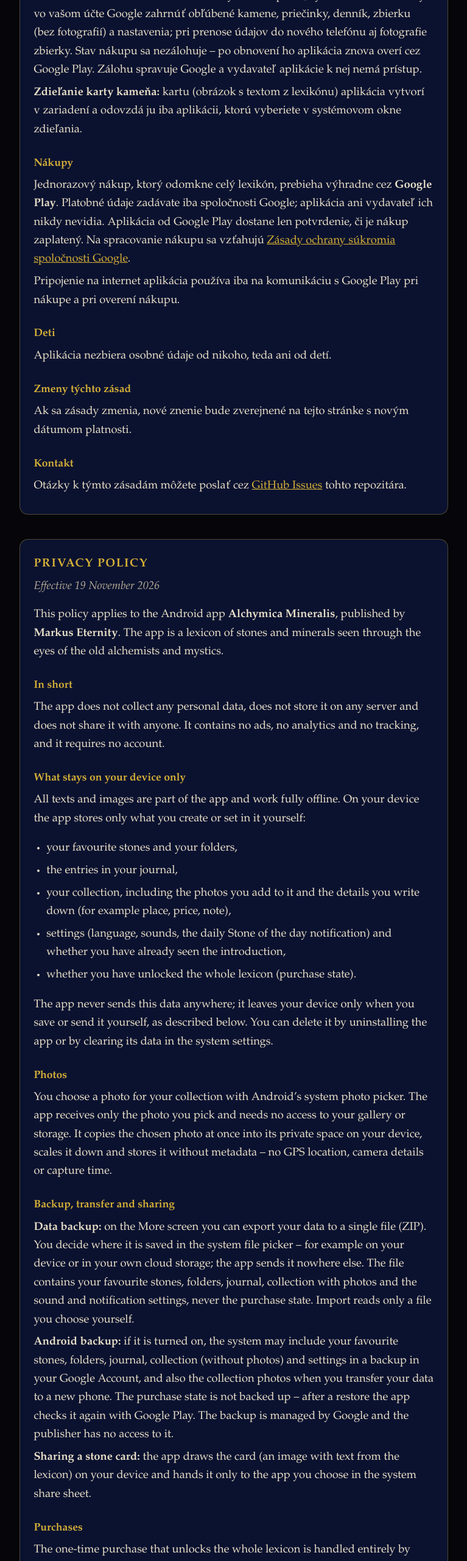
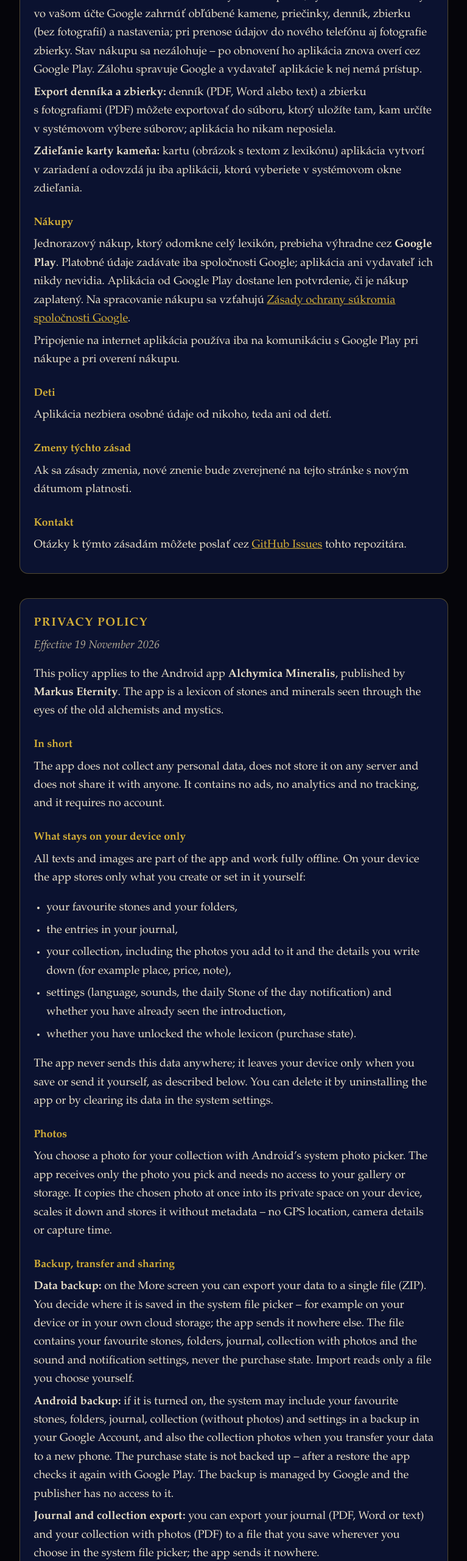
Before and after one commit to MarkusAureus/alchymica-mineralis-privacy, a plain HTML site: page index.html in a window 1280 px wide. Shown: the part 1560-4120 px from the top of the page at 61% size, without its empty margins (256-1023 px from the left). Drawn offline with Linux system fonts and the light colour scheme.

Commit message:
Privacy policy: journal and collection export

```diff
--- a/index.html
+++ b/index.html
@@ -109,6 +109,7 @@
     <h3>Záloha, prenos a zdieľanie</h3>
     <p><strong>Záloha údajov:</strong> na obrazovke Viac môžete svoje údaje exportovať do jedného súboru (ZIP). Kam sa súbor uloží, určujete vy v&nbsp;systémovom výbere súborov – napríklad do zariadenia alebo do svojho cloudového úložiska; aplikácia ho nikam inam neposiela. Súbor obsahuje obľúbené kamene, priečinky, denník, zbierku s&nbsp;fotografiami a&nbsp;nastavenia zvukov a&nbsp;upozornenia, nikdy nie stav nákupu. Import číta iba súbor, ktorý sami vyberiete.</p>
     <p><strong>Zálohovanie Androidu:</strong> ak ho máte v&nbsp;systéme zapnuté, systém môže do zálohy vo vašom účte Google zahrnúť obľúbené kamene, priečinky, denník, zbierku (bez fotografií) a&nbsp;nastavenia; pri prenose údajov do nového telefónu aj fotografie zbierky. Stav nákupu sa nezálohuje – po obnovení ho aplikácia znova overí cez Google Play. Zálohu spravuje Google a&nbsp;vydavateľ aplikácie k&nbsp;nej nemá prístup.</p>
+    <p><strong>Export denníka a zbierky:</strong> denník (PDF, Word alebo text) a&nbsp;zbierku s&nbsp;fotografiami (PDF) môžete exportovať do súboru, ktorý uložíte tam, kam určíte v&nbsp;systémovom výbere súborov; aplikácia ho nikam neposiela.</p>
     <p><strong>Zdieľanie karty kameňa:</strong> kartu (obrázok s&nbsp;textom z&nbsp;lexikónu) aplikácia vytvorí v&nbsp;zariadení a&nbsp;odovzdá ju iba aplikácii, ktorú vyberiete v&nbsp;systémovom okne zdieľania.</p>
 
     <h3>Nákupy</h3>
@@ -151,6 +152,7 @@
     <h3>Backup, transfer and sharing</h3>
     <p><strong>Data backup:</strong> on the More screen you can export your data to a single file (ZIP). You decide where it is saved in the system file picker – for example on your device or in your own cloud storage; the app sends it nowhere else. The file contains your favourite stones, folders, journal, collection with photos and the sound and notification settings, never the purchase state. Import reads only a file you choose yourself.</p>
     <p><strong>Android backup:</strong> if it is turned on, the system may include your favourite stones, folders, journal, collection (without photos) and settings in a backup in your Google Account, and also the collection photos when you transfer your data to a new phone. The purchase state is not backed up – after a restore the app checks it again with Google Play. The backup is managed by Google and the publisher has no access to it.</p>
+    <p><strong>Journal and collection export:</strong> you can export your journal (PDF, Word or text) and your collection with photos (PDF) to a file that you save wherever you choose in the system file picker; the app sends it nowhere.</p>
     <p><strong>Sharing a stone card:</strong> the app draws the card (an image with text from the lexicon) on your device and hands it only to the app you choose in the system share sheet.</p>
 
     <h3>Purchases</h3>
```
